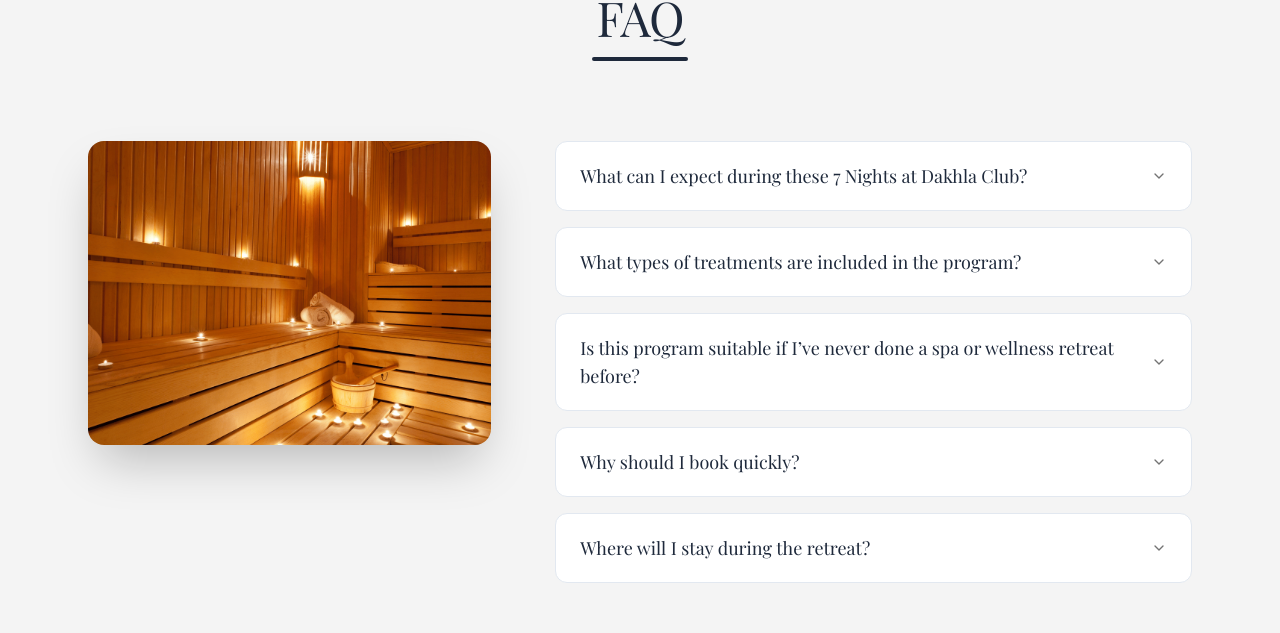
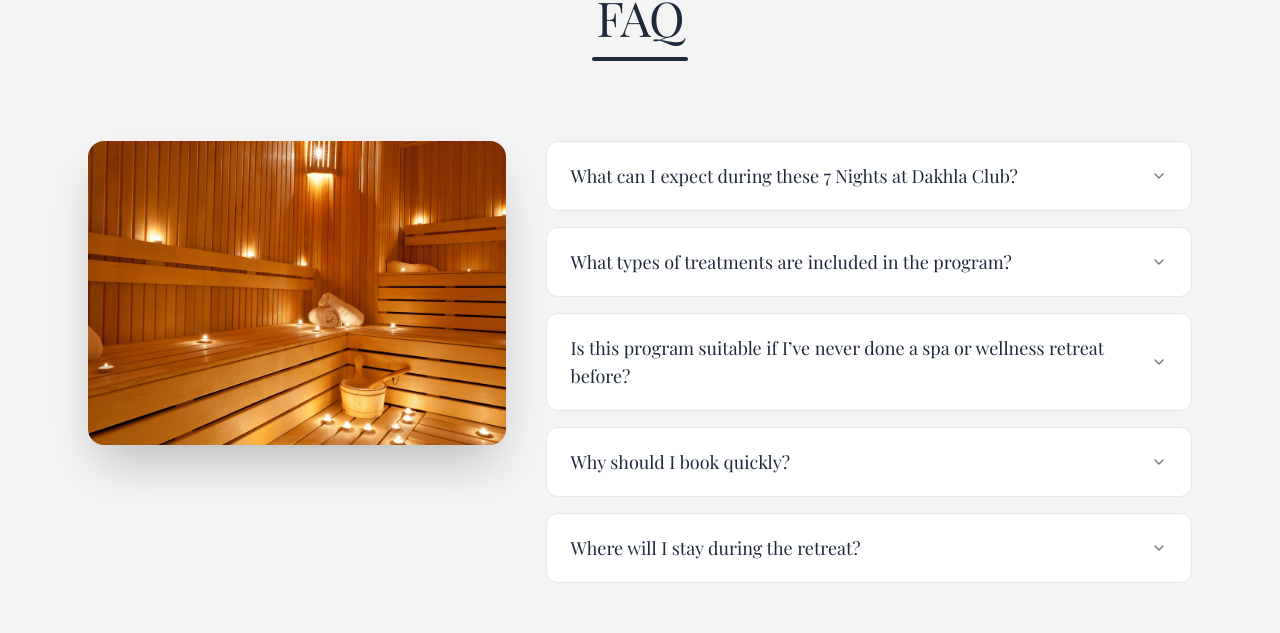
Before and after one commit to successproductions/hotel-thalasso-landing, a Next.js app: page /en/evasion-holistique-5-jours in a window 1280 px wide. Shown: the part 8336-8969 px from the top of the page. Built offline with nearby package versions, Linux system fonts and the light colour scheme; grey boxes are pictures that could not be loaded.

Commit message:
style: adjust gap spacing in FAQSection5 for improved layout consistency

```diff
--- a/src/components/offer-5/FAQSection5.tsx
+++ b/src/components/offer-5/FAQSection5.tsx
@@ -83,7 +83,7 @@ export default function FAQ5() {
           </motion.div>
 
           {/* Main Content Grid */}
-          <div className="grid lg:grid-cols-5 gap-16 items-start">
+          <div className="grid lg:grid-cols-5 gap-5 md:gap-10 items-start">
             {/* Image Section - Left Side */}
             <motion.div className="lg:col-span-2" variants={imageVariants}>
               <div className="sticky top-8">
```
